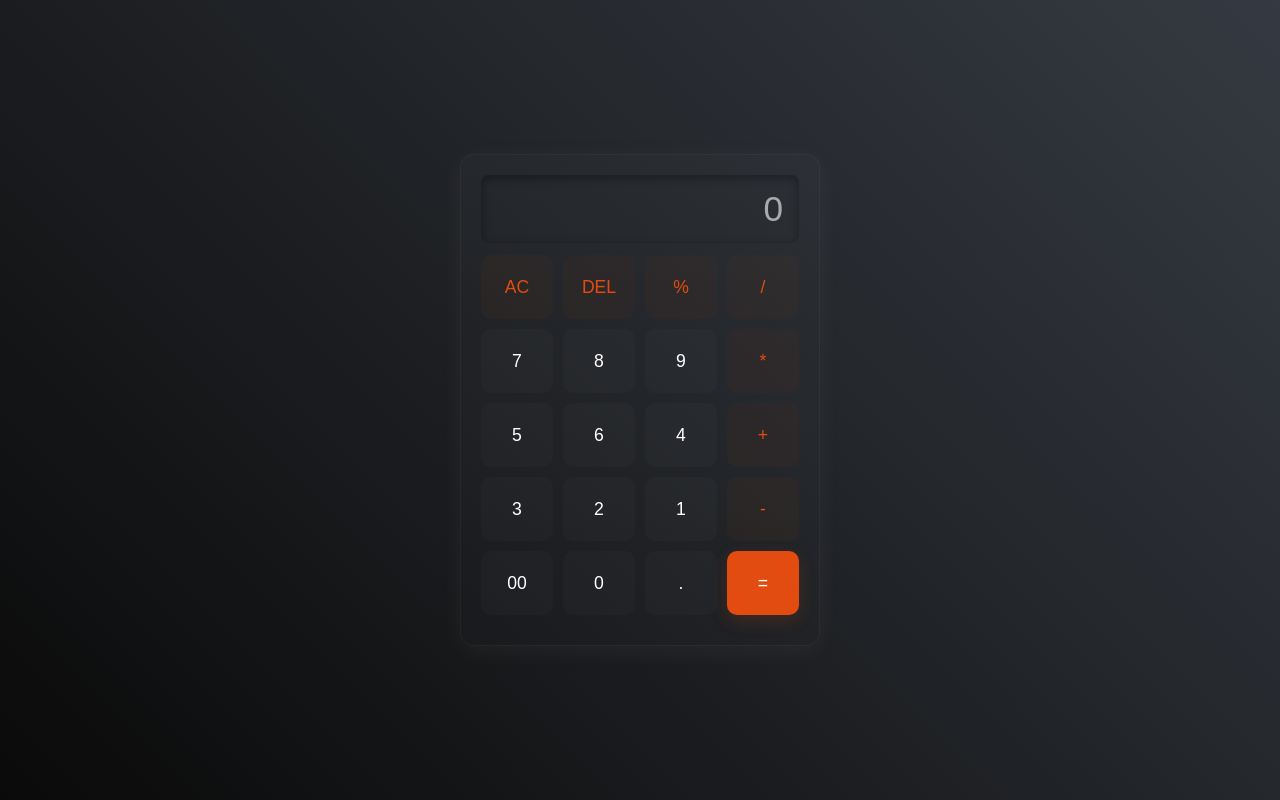
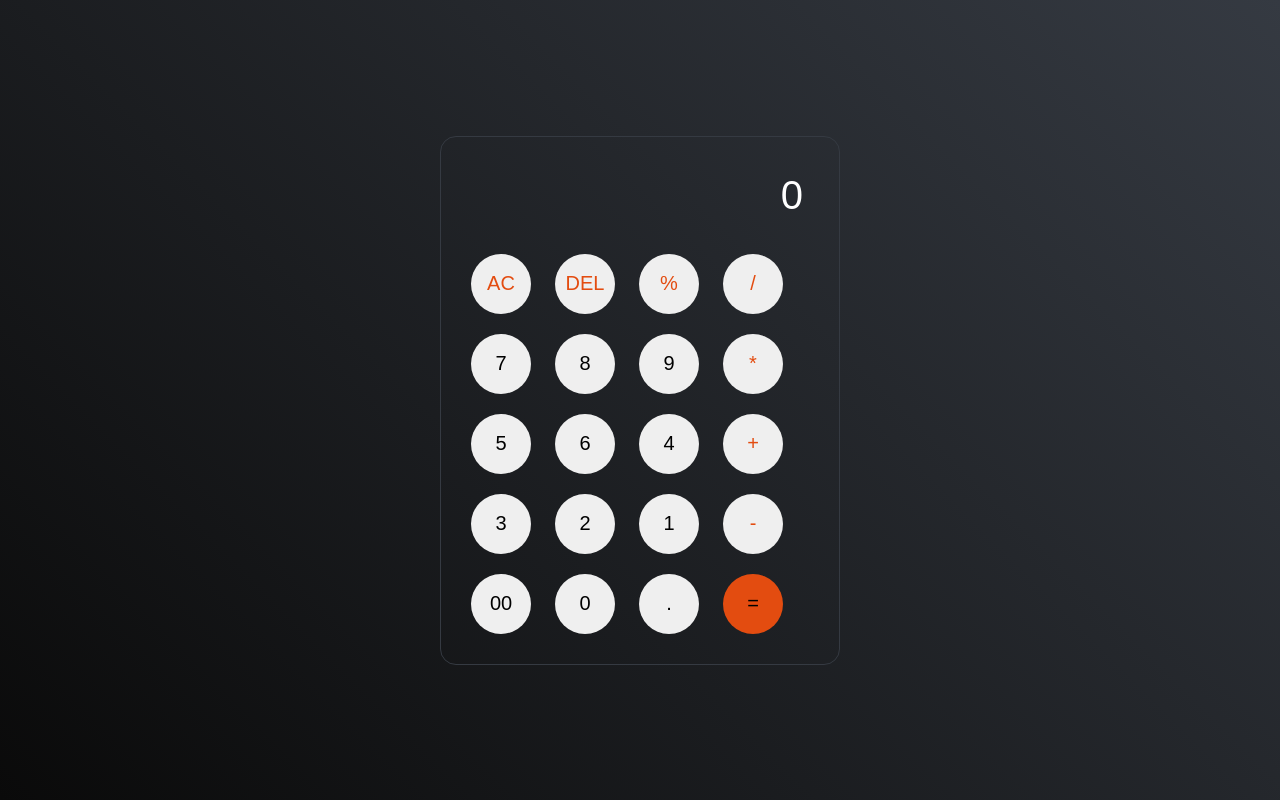
Before and after one commit to Athos256/calculator-app, a plain HTML site: page index.html/index.html in a window 1280 px wide. Drawn offline with Linux system fonts and the light colour scheme.

Commit message:
Update style.css

```diff
--- a/index.html/style.css
+++ b/index.html/style.css
@@ -1,109 +1,75 @@
-/* Responsive calculator styles — optimized for tablet and phone
-   Updated: 2026-08-30
-*/
-:root{
-    --bg-1: #0a0a0a;
-    --bg-2: #353a42;
-    --accent: #e34c10;
-    --glass: rgba(255,255,255,0.04);
-    --muted-shadow: rgba(220,210,210,0.06);
-}
 
 *{
     margin: 0;
     padding: 0;
     box-sizing: border-box;
 }
-
-html,body{
-    height: 100%;
-}
-
 body{
     width: 100%;
-    min-height: 100vh;
+    height: 100vh;
     display: flex;
     justify-content: center;
     align-items: center;
-    background: linear-gradient(45deg, var(--bg-1), var(--bg-2));
-    font-family: system-ui, -apple-system, "Segoe UI", Roboto, "Helvetica Neue", Arial;
+    background: linear-gradient(45deg, #0a0a0a,#353a42);
 }
+.container{
+    border: 1px solid #353a42 ;
+    padding: 20px;
+    border-radius: 16px;
+    background: transparent;
+    box-shadow: 0px, 3px 15px rgba(220, 210, 210, 0.2);
+    width: 400px;
 
-.container{
-    width: 360px;               /* good size for desktop/tablet */
-    max-width: 95%;
-    padding: 20px;
-    border-radius: 14px;
-    background: linear-gradient(180deg, rgba(255,255,255,0.02), rgba(255,255,255,0.01));
-    border: 1px solid rgba(255,255,255,0.04);
-    box-shadow: 0 6px 24px var(--muted-shadow);
-}
-
-/* Display the button rows as a 4-column grid so layout adapts to width */
-.container > div{
-    display: grid;
-    grid-template-columns: repeat(4, 1fr);
-    gap: 10px;
-    margin-bottom: 10px;
 }
 
 input{
     width: 100%;
     border: none;
-    padding: 14px 16px;
-    margin-bottom: 12px;
-    font-size: 2.2rem;           /* big readable numbers */
-    line-height: 1;
+    padding: 16px;
+    margin-bottom: 10px;
+    font-size: 40px;
     background: transparent;
-    box-shadow: inset 0 3px 10px rgba(0,0,0,0.35);
-    color: #ffffff;
-    text-align: right;
-    border-radius: 8px;
-    outline: none;
+     box-shadow: 0px, 3px 15px rgba(218, 217, 217, 0.2);
+     color: #ffff;
+     text-align: right;
+
+}
+input::placeholder{
+    color: #ffff;
+}
+button{
+    width: 60px;
+    height: 60px;
+    margin: 10px;
+    border-radius: 50px;
+    border: none;
+    font-size: 20px;
+    justify-items: center;
+}
+.equal{
+    background-color: rgb(227, 76, 16);
+
+}
+.operator{
+    color: rgb(227, 76, 16);
 }
 
-input::placeholder{ color: rgba(255,255,255,0.6); }
 
-button{
-    width: 100%;
-    height: 64px;
-    border-radius: 10px;
-    border: none;
-    font-size: 1.1rem;
-    display: flex;
-    align-items: center;
-    justify-content: center;
-    background: rgba(255,255,255,0.02);
-    color: #fff;
-    cursor: pointer;
-    transition: transform 120ms ease, box-shadow 120ms ease, background-color 120ms ease;
+@media(max-width:480px){
+    .container{
+        width: 260px;
+        padding: 10px;
+    }
+    button{
+        width: 50px;
+        height: 50px;
+        font-size: 1rem;
+    }
+
+
+
 }
 
-button:active{ transform: translateY(1px) scale(0.998); }
-button:focus{ outline: 2px solid rgba(227,76,16,0.18); outline-offset: 2px; }
-
-.equal{
-    background-color: var(--accent);
-    color: #fff;
-    box-shadow: 0 6px 18px rgba(227,76,16,0.18);
-}
-
-.operator{
-    color: var(--accent);
-    background: rgba(227,76,16,0.04);
-}
-
-/* Tablet and small screens (<= 768px): scale down a bit and keep 4-column grid */
-@media (max-width: 768px){
-    .container{
-        width: 420px;           /* slightly wider on landscape tablets */
-        max-width: 92%;
-        padding: 16px;
-    }
-
-    input{ font-size: 1.9rem; padding: 12px 14px; }
-    button{ height: 58px; font-size: 1.05rem; }
-}
 
 /* Phones (<= 480px): make everything fit and stay comfortable to tap */
 @media (max-width: 480px){
@@ -115,11 +81,6 @@ button:focus{ outline: 2px solid rgba(227,76,16,0.18); outline-offset: 2px; }
         border-radius: 12px;
     }
 
-    /* Use the same 4-column grid but reduce gaps and heights so buttons remain tappable */
-    .container > div{ gap: 8px; }
-    button{ height: 52px; font-size: 1rem; border-radius: 8px; }
-    input{ font-size: 1.6rem; padding: 10px 12px; margin-bottom: 10px; }
-}
 
 /* Very small screens (<= 360px) adjust spacing slightly */
 @media (max-width: 360px){
```
